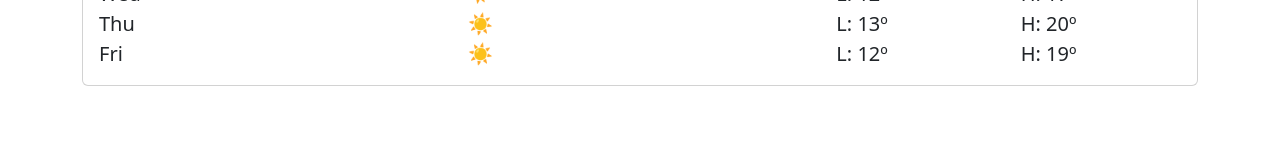
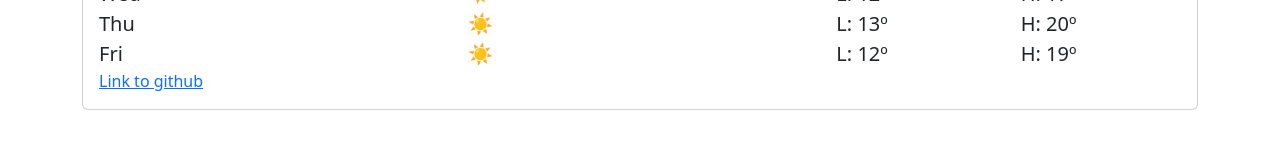
Before and after one commit to AnastasiaZavrak/weather-website, a plain HTML site: page index.html in a window 1280 px wide. Shown: the part 516-664 px from the top of the page. Drawn offline with nearby package versions, Linux system fonts and the light colour scheme; no server answers.

Commit message:
added link to github

```diff
--- a/index.html
+++ b/index.html
@@ -89,6 +89,12 @@
               <div class="col-2">H: 19º</div>
             </div>
           </div>
+          <a
+            href="https://github.com/AnastasiaZavrak/weather-website"
+            target="_blank"
+            rel="noopener noreferrer"
+            >Link to github</a
+          >
         </div>
       </div>
     </div>
```
